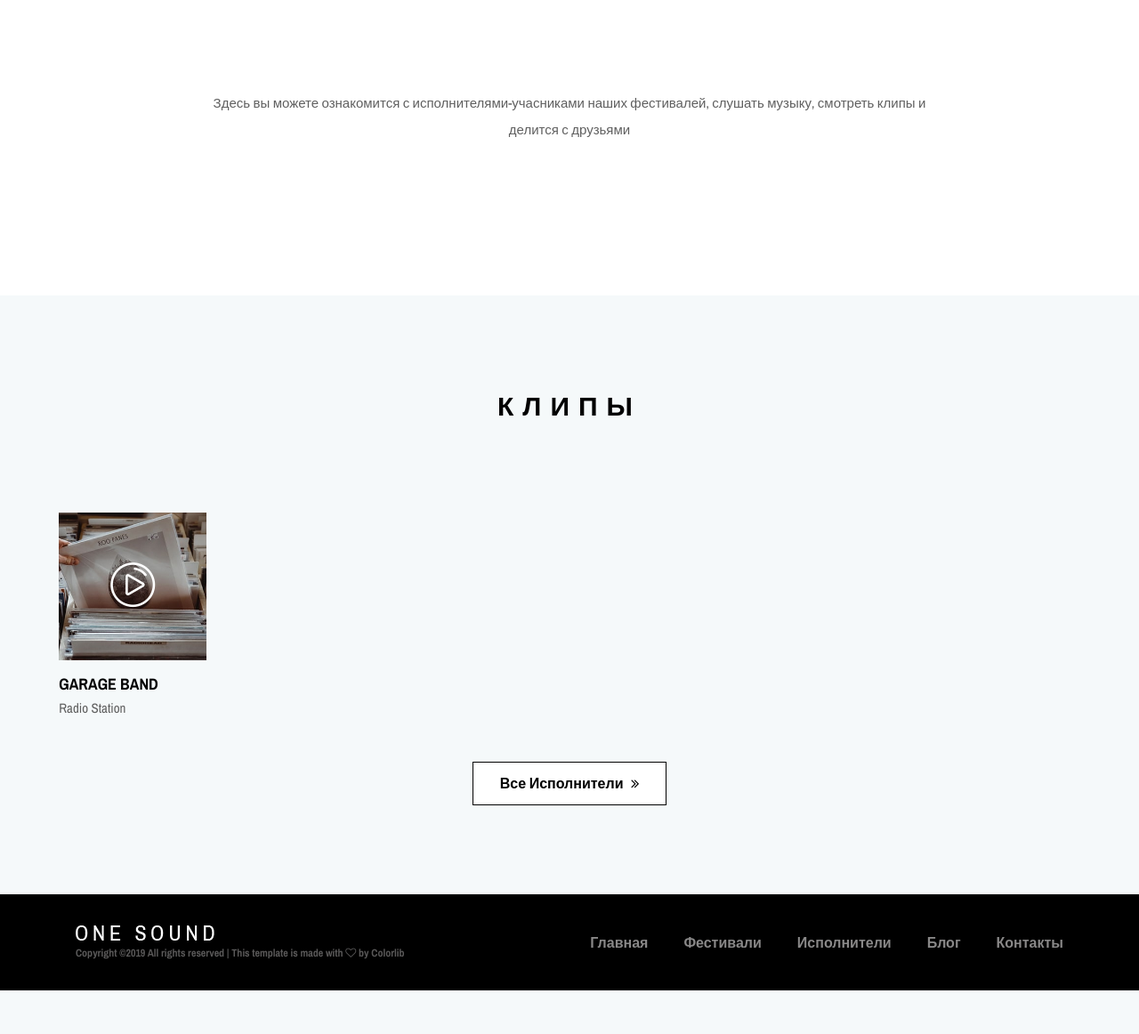
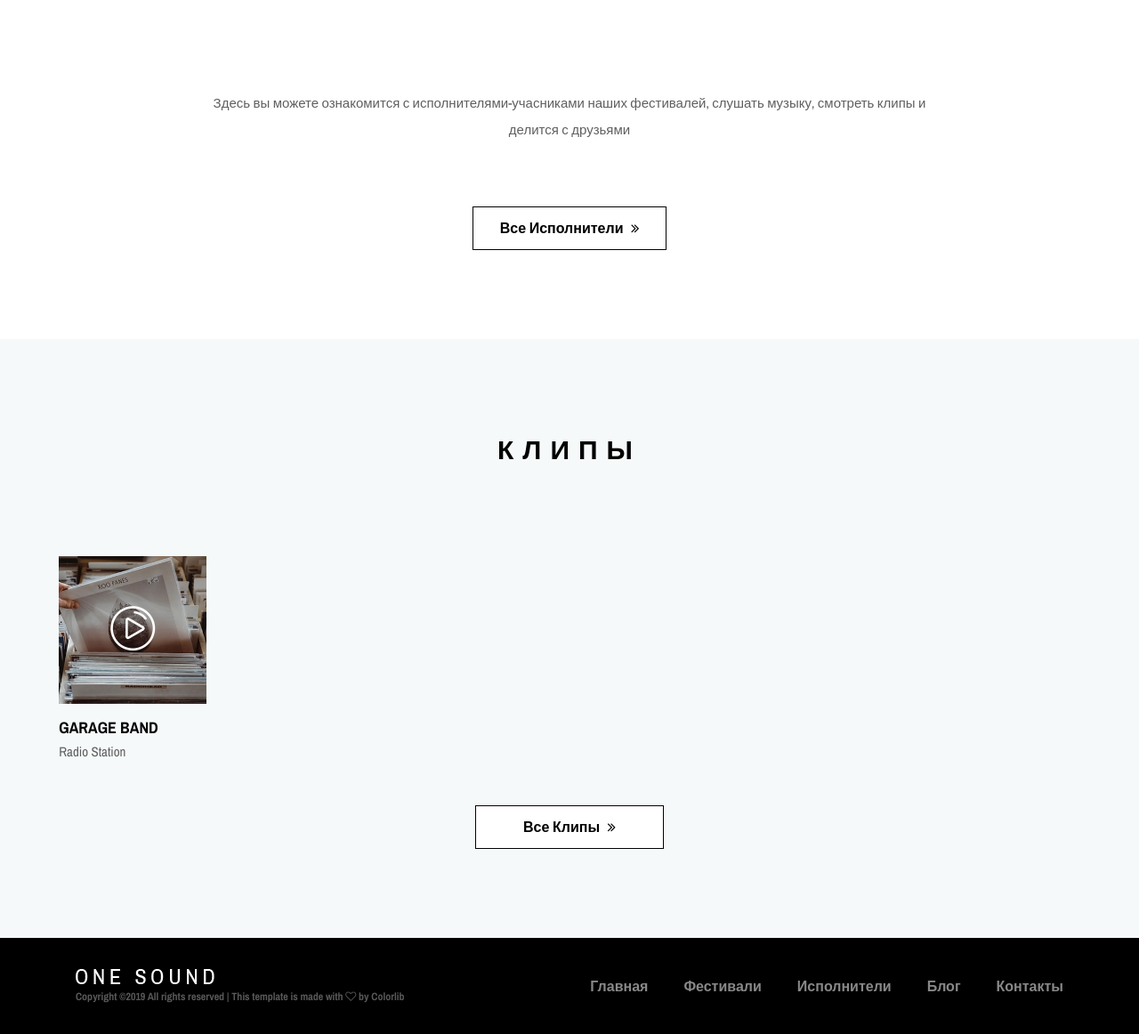
Before and after one commit to shantilabs/demobaza, a Django app: page / in a window 1280 px wide. Shown: the part 1125-2287 px from the top of the page at 89% size. Before the commit the page ends 2238 px from the top, so only its background shows below. Run offline with Django 3.2, Linux system fonts and the light colour scheme; data that the repository does not hold is empty; parts of the project's set-up code (start-up, migrations or seed data) failed here and were passed over; some libraries are stand-ins or nearby versions; some web fonts are replaced.

Commit message:
Админочка

```diff
--- a/demobaza/templates/base.html
+++ b/demobaza/templates/base.html
@@ -46,7 +46,7 @@
                             <!-- Nav Start -->
                             <div class="classynav">
                                 <ul>
-                                    <li><a href="">Главная</a></li>
+                                    <li><a href="/">Главная</a></li>
                                     <li><a href="">Исполнители</a></li>
                                     <li><a href="#">Фестивали</a>
                                         <ul class="dropdown">
--- a/demobaza/templates/home.html
+++ b/demobaza/templates/home.html
@@ -81,7 +81,7 @@
                                 <img src="{% static 'stub/filipp.jpg' %}" alt="">
                                 </a>
                                 <div class="album-info">
-                                    <a href="#">
+                                    <a href="musicians/{{ project.slug }}">
                                         <h5>{{ project.name }}</h5>
                                     </a>
                                     <a href="#">
@@ -103,6 +103,13 @@
                 </div>
             </div>
         </div>
+        <div class="row">
+                <div class="col-12">
+                    <div class="load-more-btn text-center wow fadeInUp" data-wow-delay="300ms">
+                        <a href="#" class="btn oneMusic-btn">Все исполнители <i class="fa fa-angle-double-right"></i></a>
+                    </div>
+                </div>
+            </div>
     </section>
 
     <section class="oneMusic-buy-now-area has-fluid bg-gray section-padding-100">
@@ -140,12 +147,11 @@
             <div class="row">
                 <div class="col-12">
                     <div class="load-more-btn text-center wow fadeInUp" data-wow-delay="300ms">
-                        <a href="#" class="btn oneMusic-btn">Все исполнители <i class="fa fa-angle-double-right"></i></a>
+                        <a href="#" class="btn oneMusic-btn">Все клипы <i class="fa fa-angle-double-right"></i></a>
                     </div>
                 </div>
             </div>
         </div>
     </section>
 
-
 {% endblock %}
--- a/demobaza/templates/musician.html
+++ b/demobaza/templates/musician.html
@@ -46,7 +46,6 @@
                             </audio>
                         </div>
                      {% endfor %}
-
                     </div>
                 </div>
             </div>
```
Also changed, not shown: demobaza/admin.py (+8 -0 lines).
